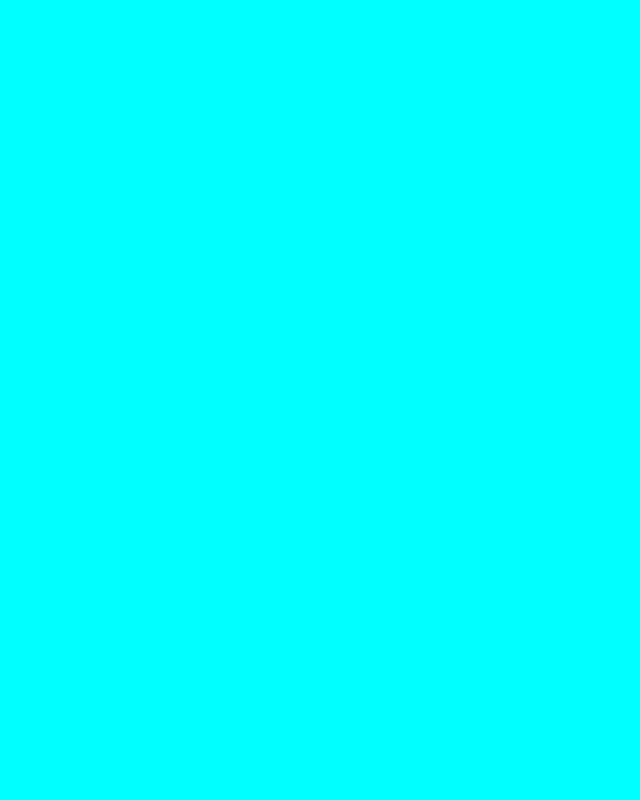
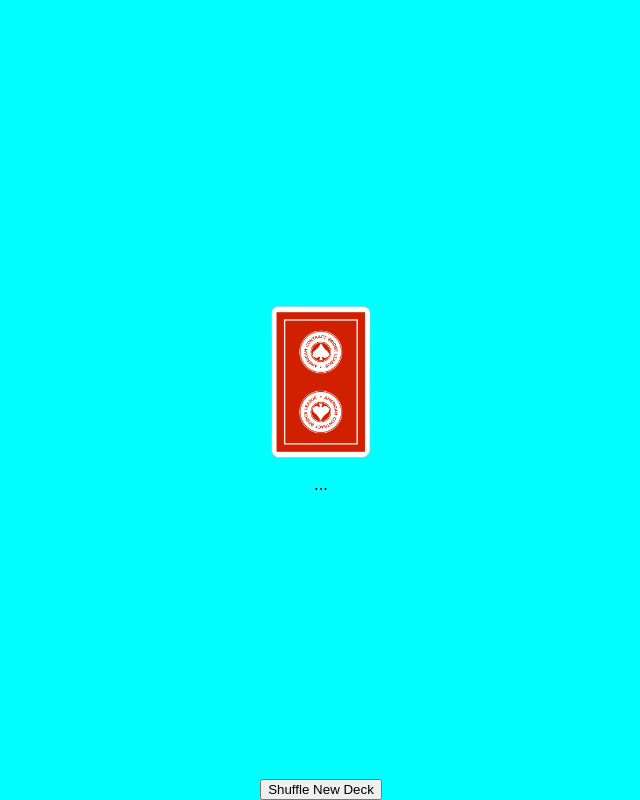
Before and after one commit to FornesJ/Blackjack-twenty-one, a React (Create React App) app in the folder black-jack/: page / in a window 1280 px wide. Both pictures are taken after a click on the button "Start". Shown: the whole page, without its empty margins (319-959 px from the left). Built offline with nearby package versions, Linux system fonts and the light colour scheme.

Commit message:
fixed buggs, can display cards now

```diff
--- a/black-jack/src/App.css
+++ b/black-jack/src/App.css
@@ -1,3 +1,11 @@
 .App {
+  display: flex;
   text-align: center;
+  align-items: center;
+  justify-content: center;
+  position: fixed;
+  width: 100%;
+  height: 100%;
+  top: 0;
+  left: 0;
 }
--- a/black-jack/src/App.tsx
+++ b/black-jack/src/App.tsx
@@ -23,7 +23,7 @@ function App() {
   return (
     <div className="App">
       {menu ? <StartMenu handleStart={handleStart} players={players} handlePlayers={handlePlayers} /> :
-      <Game numPlayers={players} startGame={true} />}
+      <Game numPlayers={players} />}
     </div>
   );
 }
--- a/black-jack/src/components/Board.tsx
+++ b/black-jack/src/components/Board.tsx
@@ -1,7 +1,80 @@
-export default function Board() {
+import PlayerHand from "./PlayerHand";
+import { useEffect, useState } from "react";
+import { Players, Dealer } from "../services/Player";
+import { Card, AceCard, NumberCard, SpecialCard } from "../services/Card";
+import styles from "./styles/board.module.css";
+import DisplayCard from "./DisplayCard";
+
+type BoardProps = {
+    players: Players[],
+    cards: Card[],
+    pickCard(): Card | undefined
+    updatePlayerCard(playerIndex: number, card: Card): void,
+    startGame(): void
+}
+
+export default function Board({players, cards, pickCard, updatePlayerCard, startGame}: BoardProps) {
+    const [playerId, setPlayerId] = useState(0);
+
+    const nextPlayer = () => {
+        let id = playerId;
+        if (id < players.length - 1) {
+            id++;
+            setPlayerId(id);
+        }
+    }
+
+    const prevPlayer = () => {
+        let id = playerId;
+        if (id > 0) {
+            id--;
+            setPlayerId(id);
+        }
+    }
+
+    const addFirstCards = (): void => {
+        for (let i = 0; i < 2; i++) {
+            let card: Card | undefined = pickCard();
+            if (card != undefined) {
+                updatePlayerCard(playerId, card);
+            }
+        }
+    }
+
+    const addCard = (): void => {
+        let card: Card | undefined = pickCard();
+        if (card != undefined) {
+            updatePlayerCard(playerId, card);
+        }
+    }
+
     return (
-        <div>
+        <div className={styles.board}>
+            {cards.length === 0 && players.length === 0 ? (
+                <DisplayCard card={undefined} />
+            ) :
+            (
+                <PlayerHand player={players[playerId]} />
+            )}
+            {cards.length === 0 && players.length === 0 ? (
+                <div className={styles.controlBoard}>
+                    <button onClick={startGame}>Shuffle New Deck</button>
+                </div>
+            ) : (
+                <div className={styles.controlBoard}>
+                    {playerId > 0 ?
+                    <button onClick={prevPlayer}>Previous Player</button> :
+                    undefined}
 
+                    {players[playerId].cards.length > 0 ?
+                        <button onClick={addCard}>Hit</button> :
+                        <button onClick={addFirstCards}>Get cards</button>}
+
+                    {playerId < players.length -1 ?
+                    (<button onClick={nextPlayer}>Next Player</button>) :
+                    undefined}
+                </div>
+            )}
         </div>
     );
 }
--- a/black-jack/src/components/DisplayCard.tsx
+++ b/black-jack/src/components/DisplayCard.tsx
@@ -2,16 +2,27 @@ import { NumberCard, SpecialCard, AceCard } from "../services/Card";
 import styles from "./styles/card.module.css";
 
 type DisplayCardProps = {
-    card: NumberCard | SpecialCard | AceCard;
+    card: NumberCard | SpecialCard | AceCard | undefined;
 }
 
 export default function DisplayCard({card}: DisplayCardProps) {
+    if (card) {
         return (
             <div className={styles.cardContainer}>
-            <img className={styles.card} src={card.img} alt="card"/>
+                <img className={styles.cardstyle} src={card.img} alt="card"/>
                 <label className={styles.cardLabel}>
                     {card.getName()}
                 </label>
             </div>
         );
+    } else {
+        return (
+            <div className={styles.cardContainer}>
+                <img className={styles.cardstyle} src="/card_images/red_back.png" alt="card"/>
+                <label className={styles.cardLabel}>
+                    ...
+                </label>
+            </div>
+        );
     }
+}
--- a/black-jack/src/components/PlayerHand.tsx
+++ b/black-jack/src/components/PlayerHand.tsx
@@ -15,26 +15,36 @@ export default function PlayerHand({player}: PlayerHandProps) {
 
     if (player !== undefined && isDealer(player)) {
         return (
-            <div>
+            <div className={styles.cards}>
                 {player.revealed ? (
                     player.hand().map((card, index) => (
                         <DisplayCard key={index} card={card} />
                     ))
                 ) : (
-                    <DisplayCard card={player.hand()[0]} />
+                    player.hand().map((card, index) => (
+                        <DisplayCard key={index} card={index === 0 ? card : undefined} />
+                    ))
                 )}
             </div>
         );
     } else if (player !== undefined) {
         // If it's a Player, render their hand normally
         return (
-            <div>
-                {player.hand().map((card, index) => (
+            <div className={styles.cards}>
+                {player.hand().length > 0 ?
+                (player.hand().map((card, index) => (
                     <DisplayCard key={index} card={card} />
-                ))}
+                ))):
+                <DisplayCard card={player.hand()[0]} />}
             </div>
-    );
+        );
     } else {
-        return <></>;
+        return (
+            <>
+                <p>
+                    no players set :/
+                </p>
+            </>
+        );
     }
 }
--- /dev/null
+++ b/black-jack/src/components/styles/board.module.css
@@ -0,0 +1,16 @@
+.board {
+    display: flex;
+    flex-direction: column;
+    justify-content: center;
+    align-items: center;
+}
+
+.controlBoard {
+    position: fixed;
+    bottom: 0;
+    width: 100%;
+    display: flex;
+    justify-content: center;
+    align-items: center;
+    flex-direction: row;
+}
--- a/black-jack/src/components/styles/card.module.css
+++ b/black-jack/src/components/styles/card.module.css
@@ -1,5 +1,5 @@
-.card {
-    max-width: 20%;
+.cardstyle {
+    max-width: 100px;
     width: auto;
     height: auto;
 }
--- a/black-jack/src/components/styles/hand.module.css
+++ b/black-jack/src/components/styles/hand.module.css
@@ -1,6 +1,6 @@
 .cards {
-    max-width: 20%;
-    width: auto;
-    height: auto;
-
+    display: flex;
+    flex-direction: row;
+    justify-content: center;
+    align-items: center;
 }
--- a/black-jack/src/index.tsx
+++ b/black-jack/src/index.tsx
@@ -8,9 +8,9 @@ const root = ReactDOM.createRoot(
   document.getElementById('root') as HTMLElement
 );
 root.render(
-  <React.StrictMode>
+  // <React.StrictMode>
     <App />
-  </React.StrictMode>
+  // </React.StrictMode>
 );
 
 // If you want to start measuring performance in your app, pass a function
--- a/black-jack/src/page/game.tsx
+++ b/black-jack/src/page/game.tsx
@@ -1,19 +1,19 @@
 import { Card, NumberCard, SpecialCard, AceCard } from "../services/Card";
 import { Players, Dealer } from "../services/Player";
-import { useState, useEffect } from "react";
-import PlayerHand from "../components/PlayerHand";
+import { useEffect, useState } from "react";
+import Board from "../components/Board";
 import styles from "./styles/game.module.css";
+import DisplayCard from "../components/DisplayCard";
 
 type GameProps = {
     numPlayers: number;
-    startGame: boolean;
 }
 
 const suits: string[] = ['C', 'D', 'H', 'S'];
 const special: string[] = ['J', 'Q', 'K'];
 
 
-export default function Game({numPlayers, startGame}: GameProps) {
+export default function Game({numPlayers}: GameProps) {
     const [players, setPlayers] = useState<Players[]>([]);
     const [deck, setDeck] = useState<Card[]>([]);
 
@@ -42,11 +42,10 @@ export default function Game({numPlayers, startGame}: GameProps) {
             });
         }
 
-        return deck;
+        return cards;
     }
 
     const shuffleDeck = (cards: Card[]): Card[] => {
-
         // loop through cards and shuffle possitions
         for (let i = cards.length - 1; i >= 0; i--) {
             let j = Math.floor(Math.random() * i + 1);
@@ -66,49 +65,56 @@ export default function Game({numPlayers, startGame}: GameProps) {
     }
 
     const pickCard = (): Card | undefined => {
-        const cards = deck;
-        const card = cards.pop();
+        let cards = deck;
+        let card = cards.pop();
         setDeck(cards);
         return card;
     }
 
-    const remainingCards = (): number => {
-        return deck.length;
-    }
-
     const newPlayers = (): void => {
         const playersList: Players[] = []
-        for (let i = 0; i < numPlayers - 1; i++) {
+        while (numPlayers > 1) {
             playersList.push(new Players());
+            numPlayers --;
         }
         playersList.push(new Dealer());
+        numPlayers--;
         setPlayers(playersList);
     }
 
-    const addCardToPlayer = (player: Players, card: Card | undefined): void => {
-        player.addCard(card);
+    const updatePlayerCard = (playerIndex: number, card: Card): void => {
+        setPlayers(prevPlayers => {
+            const updated: Players[] = [...prevPlayers];
+            const player: Players = updated[playerIndex]; // clone the player
+            player.cards = [...player.cards, card]; // immutably update cards
+            updated[playerIndex] = player;
+            return updated;
+        });
+    };
+
+    const startGame = (): void => {
+        if (deck.length === 0) newDeck();
+        if (players.length === 0) newPlayers();
     }
 
+    // Optional logging after deck updates
     useEffect(() => {
-        newDeck()
-        newPlayers()
+        if (deck.length > 0) {
+            console.log("updated deck, number of cards:", deck.length);
+        }
+        if (players.length > 0) {
+            console.log("updated player");
+        }
+    }, [deck, players]);
 
-        for (let i = 0; i < 2; i++) {
-            let card: Card | undefined = pickCard();
-            if (card) {
-                addCardToPlayer(players[0], card);
-            }
-        }
-
-    }, [players, deck])
-
-    if (startGame) {
-        return (
-            <div className={styles.game}>
-                <PlayerHand player={players[0]} />
-            </div>
-        );
-    } else {
-        return <></>
-    }
+    return (
+        <div className={styles.game}>
+            <Board players={players}
+                cards={deck}
+                pickCard={pickCard}
+                updatePlayerCard={updatePlayerCard}
+                startGame={startGame}
+            />
+        </div>
+    );
 }
--- a/black-jack/src/page/styles/game.module.css
+++ b/black-jack/src/page/styles/game.module.css
@@ -1,3 +1,6 @@
 .game {
+    margin: 0 auto;
+    display: flex;
     align-items: center;
+    justify-content: center;
 }
```
Lines whose indentation alone changed are shown as unchanged.
